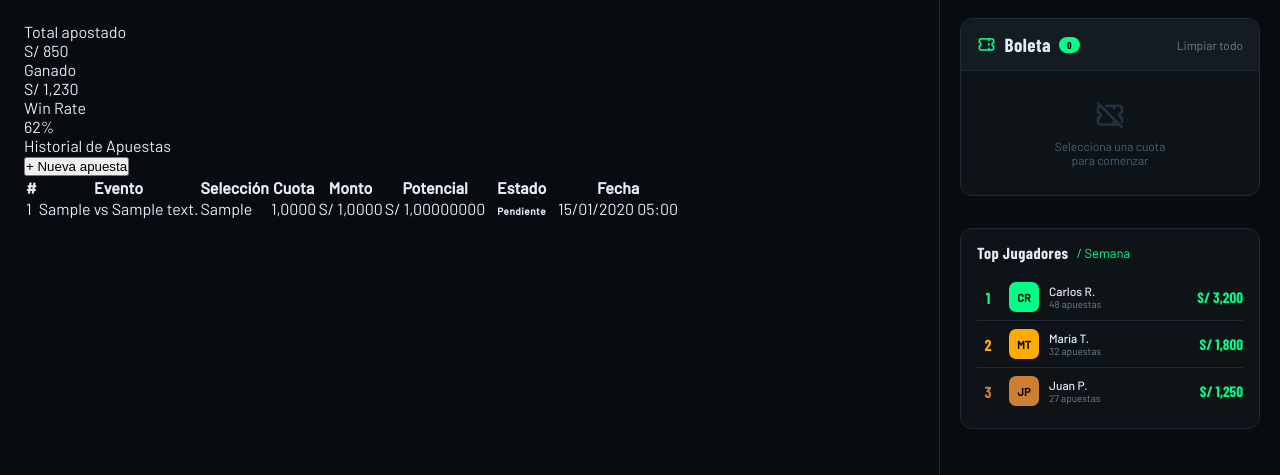
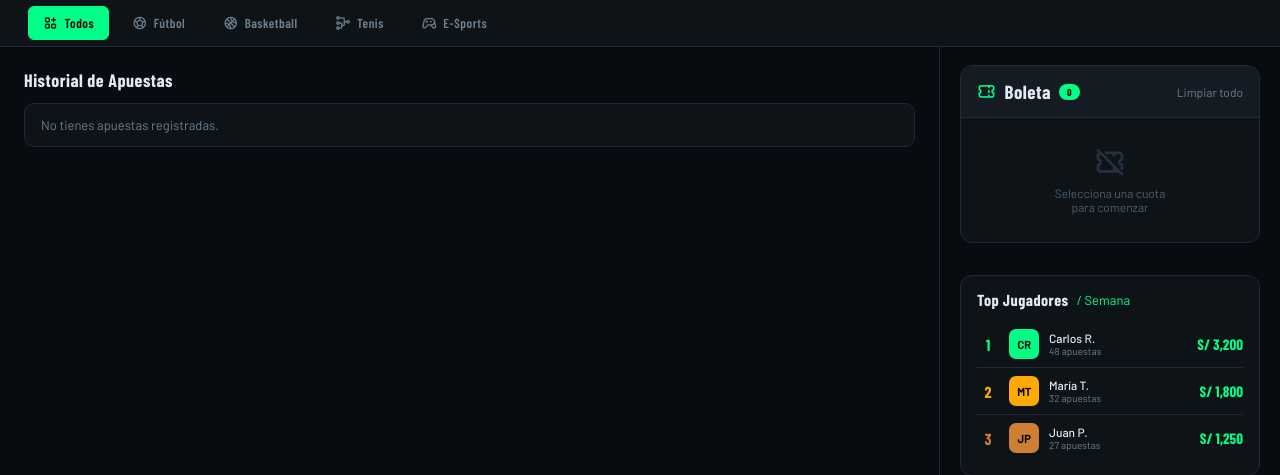
Before and after one commit to Metroxtt/FairBet, a Django app: page /bets/ in a window 1280 px wide. Shown: the part 58-533 px from the top of the page. Run offline with Django 5.2, Linux system fonts and the light colour scheme; a user stored in the database is signed in; tables that the repository leaves empty hold one stand-in row (values such as "Sample post"); parts of the project's set-up code (start-up, migrations or seed data) failed here and were passed over; some web fonts are replaced.

Commit message:
style: rediseño del dashboard, historial y barra de deportes

```diff
--- a/src/templates/base.html
+++ b/src/templates/base.html
@@ -14,6 +14,14 @@
 
   {% if user.is_authenticated %}
     {% include 'components/_topbar.html' %}
+
+    <div class="sport-bar" id="sport-bar">
+      <div class="sport-chip active" onclick="window.location.href='/events/'"><i class="ti ti-apps"></i> Todos</div>
+      <div class="sport-chip" onclick="window.location.href='/events/?sport=futbol'"><i class="ti ti-ball-football"></i> Fútbol</div>
+      <div class="sport-chip" onclick="window.location.href='/events/?sport=basket'"><i class="ti ti-ball-basketball"></i> Basketball</div>
+      <div class="sport-chip" onclick="window.location.href='/events/?sport=tenis'"><i class="ti ti-tournament"></i> Tenis</div>
+      <div class="sport-chip" onclick="window.location.href='/events/?sport=esports'"><i class="ti ti-device-gamepad-2"></i> E-Sports</div>
+    </div>
 
     <div class="body-wrap">
       <div class="main-col">
@@ -42,7 +50,19 @@
     </div>
   {% endif %}
 
+  <div id="toast"></div>
+
   <script src="{% static 'js/auth.js' %}"></script>
+  <script>
+    function showToast(msg) {
+      const toast = document.getElementById('toast');
+      if(toast) {
+        toast.textContent = msg;
+        toast.classList.add('show');
+        setTimeout(() => toast.classList.remove('show'), 3000);
+      }
+    }
+  </script>
   {% block extra_js %}{% endblock %}
 </body>
 </html>
--- a/src/templates/betting/history.html
+++ b/src/templates/betting/history.html
@@ -1,65 +1,41 @@
 {% extends 'base.html' %}
-{% block title %}Mis Apuestas{% endblock %}
+{% block title %}Historial de Apuestas{% endblock %}
 
 {% block content %}
-<div class="stats-row" style="grid-template-columns:repeat(3,1fr)">
-  <div class="stat-card">
-    <div class="stat-label">Total apostado</div>
-    <div class="stat-value gold">S/ 850</div>
-  </div>
-  <div class="stat-card">
-    <div class="stat-label">Ganado</div>
-    <div class="stat-value green">S/ 1,230</div>
-  </div>
-  <div class="stat-card">
-    <div class="stat-label">Win Rate</div>
-    <div class="stat-value">62%</div>
-  </div>
+<div class="sec-hdr">
+  <div class="sec-title">Historial de Apuestas</div>
 </div>
 
-<div class="section-header">
-  <div class="section-title">Historial de <span>Apuestas</span></div>
-  <button class="btn btn-gold btn-sm" onclick="window.location.href='/events/'">+ Nueva apuesta</button>
-</div>
-
-<div class="card">
-  <div class="table-wrap">
-    <table>
-      <thead>
-        <tr>
-          <th>#</th>
-          <th>Evento</th>
-          <th>Selección</th>
-          <th>Cuota</th>
-          <th>Monto</th>
-          <th>Potencial</th>
-          <th>Estado</th>
-          <th>Fecha</th>
-        </tr>
-      </thead>
-      <tbody id="allBetsTable">
-        {% for bet in bets %}
-        <tr>
-          <td>{{ bet.id|truncatechars:8 }}</td>
-          <td>{{ bet.event }}</td>
-          <td>{{ bet.seleccion }}</td>
-          <td style="color:var(--gold)">{{ bet.cuota_al_apostar }}</td>
-          <td>S/ {{ bet.monto }}</td>
-          <td>S/ {{ bet.pago_potencial }}</td>
-          <td>
-            <span class="status-pill {{ bet.estado }}">
-              <span class="dot"></span> {{ bet.get_estado_display }}
-            </span>
-          </td>
-          <td>{{ bet.created_at|date:"d/m/Y H:i" }}</td>
-        </tr>
-        {% empty %}
-        <tr>
-          <td colspan="8" style="text-align: center; color: var(--muted); padding: 40px;">No tienes apuestas registradas.</td>
-        </tr>
-        {% endfor %}
-      </tbody>
-    </table>
+<div class="hist-list" id="hist-list">
+  {% for bet in user_bets %}
+  <div class="hist-card">
+    <div class="hist-indicator {% if bet.status == 'won' %}won{% elif bet.status == 'lost' %}lost{% else %}pending{% endif %}"></div>
+    <div>
+      <div class="hist-match">{{ bet.event.equipo_local }} vs {{ bet.event.equipo_visitante }}</div>
+      <div class="hist-detail">{{ bet.get_pick_display }} · cuota {{ bet.odds }}× · apostado S/ {{ bet.amount }}</div>
+    </div>
+    <div class="hist-result">
+      <div class="hist-amount {% if bet.status == 'won' %}won{% elif bet.status == 'lost' %}lost{% else %}pending{% endif %}">
+        {% if bet.status == 'won' %}
+          +S/ {{ bet.potential_payout }}
+        {% elif bet.status == 'lost' %}
+          -S/ {{ bet.amount }}
+        {% else %}
+          S/ {{ bet.amount }} (*)
+        {% endif %}
+      </div>
+      <div class="hist-state">
+        {% if bet.status == 'won' %}Ganado
+        {% elif bet.status == 'lost' %}Perdido
+        {% else %}Pendiente
+        {% endif %}
+      </div>
+    </div>
   </div>
+  {% empty %}
+  <div class="hist-card" style="justify-content:center;">
+    <span style="color:var(--muted2); font-size:13px;">No tienes apuestas registradas.</span>
+  </div>
+  {% endfor %}
 </div>
 {% endblock %}
```
Also changed, not shown: src/templates/events/list.html (+0 -10 lines), src/templates/home.html (+62 -74 lines).
